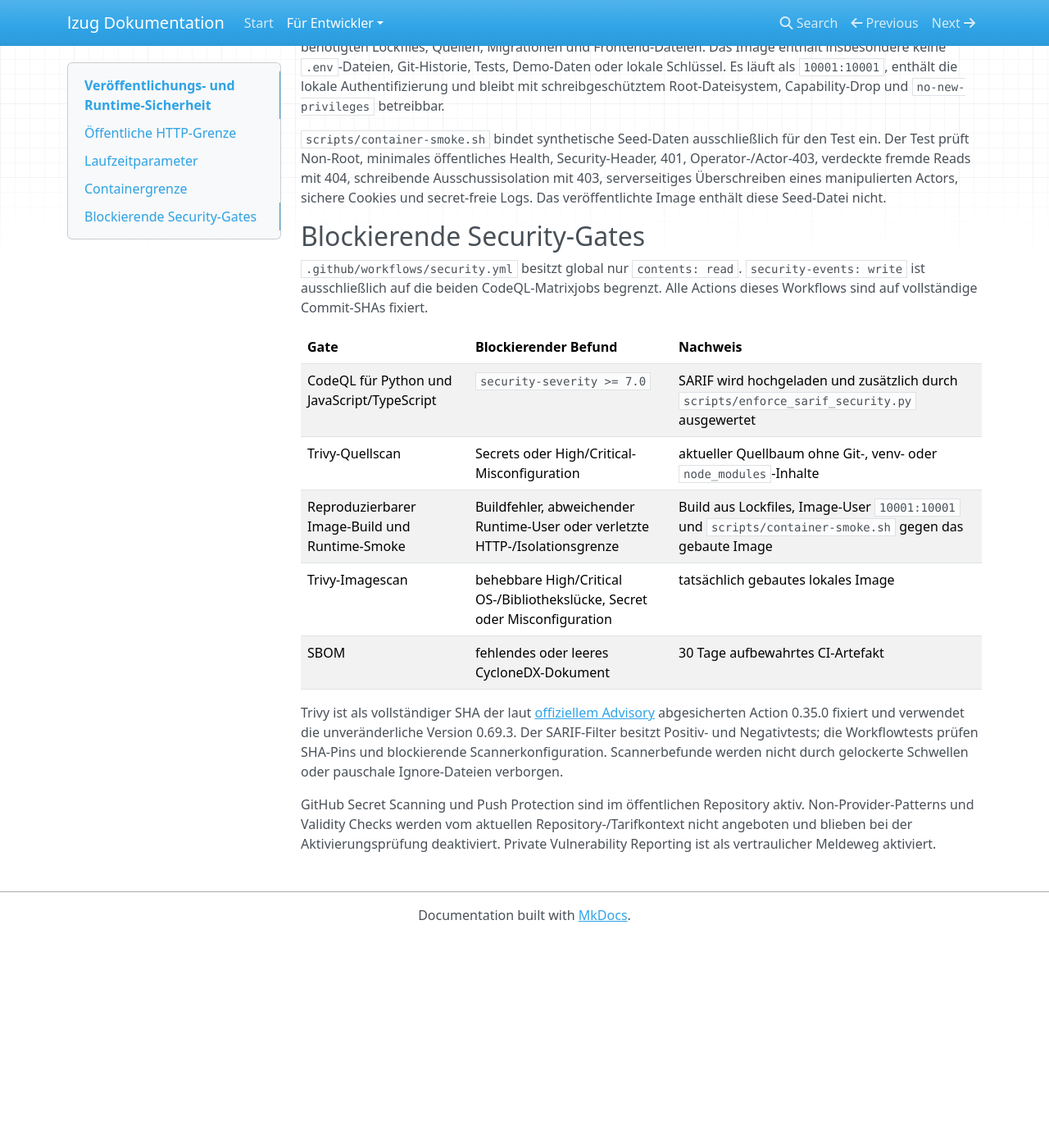
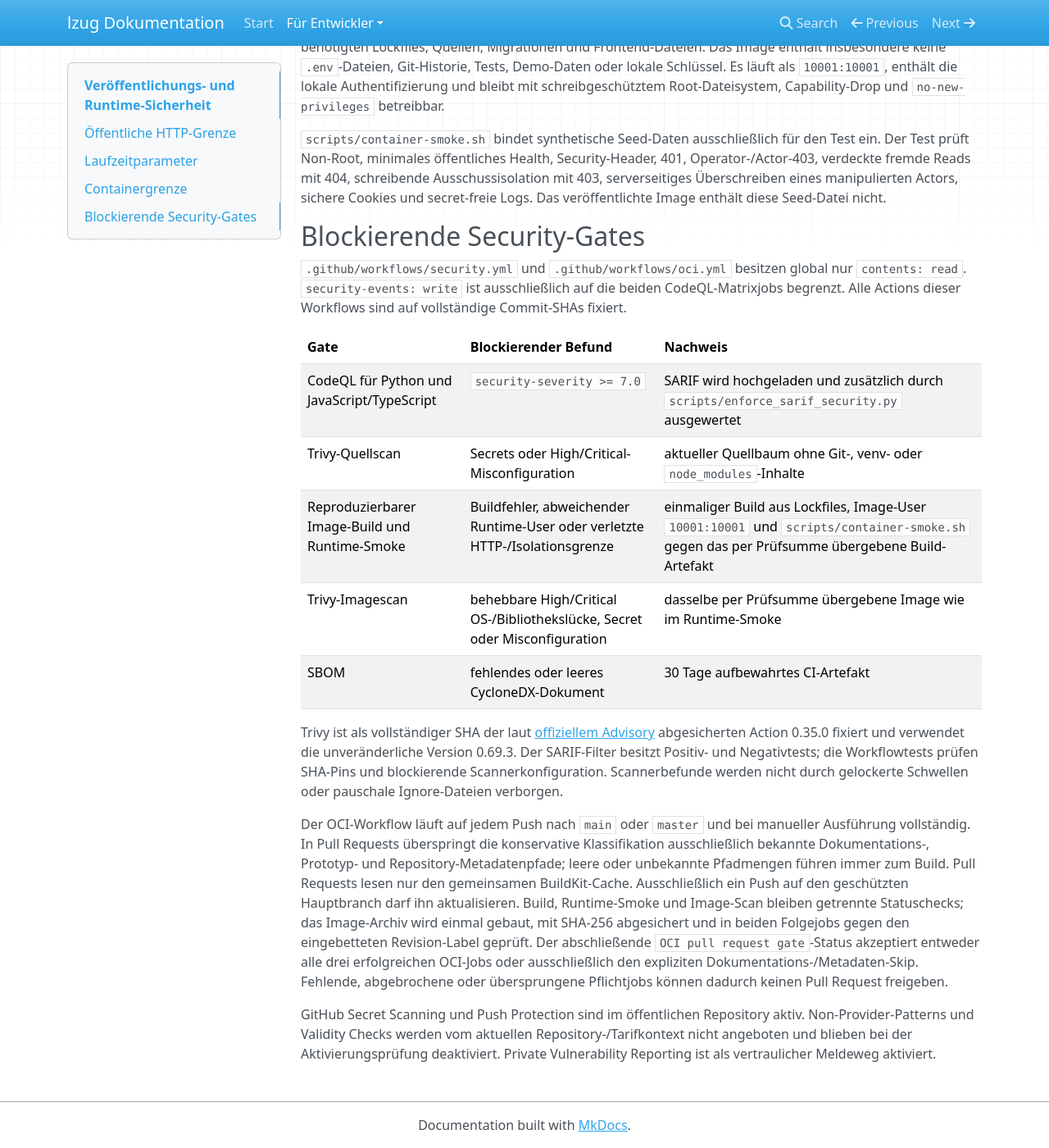
Before and after one commit to lxndrp/lzug, an MkDocs documentation site: the page built from docs/developers/architecture/security-baseline.md, in a window 1280 px wide and 1400 px high, scrolled down 2406 px. Shown: the whole window at 82% size. Built offline with MkDocs 1.6.1, drawn with Linux system fonts in a browser that asks for light colours; nearby versions of some CDN libraries; before the commit the page ends 3550 px from its top, so only the background shows below that.

Commit message:
Add OCI pull request pipeline

```diff
--- a/docs/developers/architecture/security-baseline.md
+++ b/docs/developers/architecture/security-baseline.md
@@ -80,17 +80,17 @@ veröffentlichte Image enthält diese Seed-Datei nicht.
 
 ## Blockierende Security-Gates
 
-`.github/workflows/security.yml` besitzt global nur `contents: read`.
-`security-events: write` ist ausschließlich auf die beiden CodeQL-Matrixjobs
-begrenzt. Alle Actions dieses Workflows sind auf vollständige Commit-SHAs
-fixiert.
+`.github/workflows/security.yml` und `.github/workflows/oci.yml` besitzen
+global nur `contents: read`. `security-events: write` ist ausschließlich auf
+die beiden CodeQL-Matrixjobs begrenzt. Alle Actions dieser Workflows sind auf
+vollständige Commit-SHAs fixiert.
 
 | Gate | Blockierender Befund | Nachweis |
 | --- | --- | --- |
 | CodeQL für Python und JavaScript/TypeScript | `security-severity >= 7.0` | SARIF wird hochgeladen und zusätzlich durch `scripts/enforce_sarif_security.py` ausgewertet |
 | Trivy-Quellscan | Secrets oder High/Critical-Misconfiguration | aktueller Quellbaum ohne Git-, venv- oder `node_modules`-Inhalte |
-| Reproduzierbarer Image-Build und Runtime-Smoke | Buildfehler, abweichender Runtime-User oder verletzte HTTP-/Isolationsgrenze | Build aus Lockfiles, Image-User `10001:10001` und `scripts/container-smoke.sh` gegen das gebaute Image |
-| Trivy-Imagescan | behebbare High/Critical OS-/Bibliothekslücke, Secret oder Misconfiguration | tatsächlich gebautes lokales Image |
+| Reproduzierbarer Image-Build und Runtime-Smoke | Buildfehler, abweichender Runtime-User oder verletzte HTTP-/Isolationsgrenze | einmaliger Build aus Lockfiles, Image-User `10001:10001` und `scripts/container-smoke.sh` gegen das per Prüfsumme übergebene Build-Artefakt |
+| Trivy-Imagescan | behebbare High/Critical OS-/Bibliothekslücke, Secret oder Misconfiguration | dasselbe per Prüfsumme übergebene Image wie im Runtime-Smoke |
 | SBOM | fehlendes oder leeres CycloneDX-Dokument | 30 Tage aufbewahrtes CI-Artefakt |
 
 Trivy ist als vollständiger SHA der laut
@@ -100,6 +100,20 @@ abgesicherten Action 0.35.0 fixiert und verwendet die unveränderliche Version
 prüfen SHA-Pins und blockierende Scannerkonfiguration. Scannerbefunde werden
 nicht durch gelockerte Schwellen oder pauschale Ignore-Dateien verborgen.
 
+Der OCI-Workflow läuft auf jedem Push nach `main` oder `master` und bei
+manueller Ausführung vollständig. In Pull Requests überspringt die
+konservative Klassifikation ausschließlich bekannte Dokumentations-,
+Prototyp- und Repository-Metadatenpfade; leere oder unbekannte Pfadmengen
+führen immer zum Build. Pull Requests lesen nur den gemeinsamen
+BuildKit-Cache. Ausschließlich ein Push auf den geschützten Hauptbranch darf
+ihn aktualisieren. Build, Runtime-Smoke und Image-Scan bleiben getrennte
+Statuschecks; das Image-Archiv wird einmal gebaut, mit SHA-256 abgesichert und
+in beiden Folgejobs gegen den eingebetteten Revision-Label geprüft. Der
+abschließende `OCI pull request gate`-Status akzeptiert entweder alle drei
+erfolgreichen OCI-Jobs oder ausschließlich den expliziten
+Dokumentations-/Metadaten-Skip. Fehlende, abgebrochene oder übersprungene
+Pflichtjobs können dadurch keinen Pull Request freigeben.
+
 GitHub Secret Scanning und Push Protection sind im öffentlichen Repository
 aktiv. Non-Provider-Patterns und Validity Checks werden vom aktuellen
 Repository-/Tarifkontext nicht angeboten und blieben bei der Aktivierungsprüfung
```
Also changed, not shown: docs/developers/architecture/oci-runtime.md (+11 -4 lines), 6 other files.
